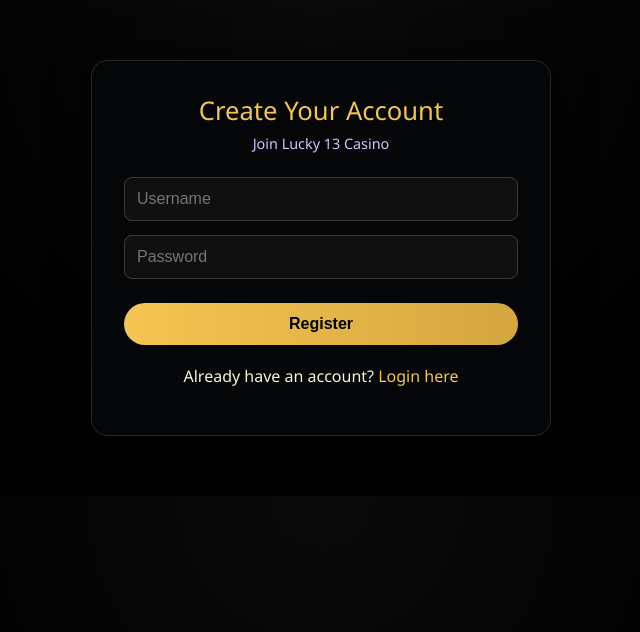
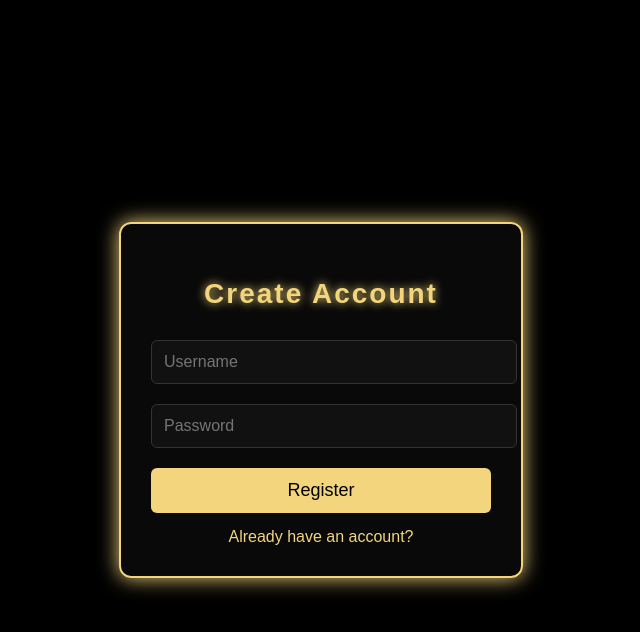
Before and after one commit to biohazards1108-lab/gambling-site, a plain HTML site: page register.html in a window 1280 px wide. Shown: the whole page, without its empty margins (319-959 px from the left). Drawn offline with Linux system fonts and the light colour scheme.

Commit message:
Update register.html

```diff
--- a/register.html
+++ b/register.html
@@ -1,140 +1,113 @@
 <!DOCTYPE html>
 <html lang="en">
 <head>
-<meta charset="UTF-8" />
+<meta charset="UTF-8">
 <title>Lucky 13 Casino – Register</title>
+<meta name="viewport" content="width=device-width, initial-scale=1.0">
+
 <style>
-    * { box-sizing: border-box; }
     body {
         margin: 0;
-        font-family: "Segoe UI", system-ui, sans-serif;
-        background: radial-gradient(circle at top, #0a0a0a 0%, #000 60%, #000 100%);
-        color: #f9f3d7;
+        padding: 0;
+        background: #000;
+        font-family: Arial, sans-serif;
+        color: #f2d57c;
+        display: flex;
+        justify-content: center;
+        align-items: center;
+        height: 100vh;
     }
 
-    .register-wrapper {
-        max-width: 460px;
-        margin: 60px auto;
-        background: #050608;
-        border: 1px solid #262626;
-        border-radius: 16px;
-        padding: 32px;
+    .register-box {
+        background: rgba(10, 10, 10, 0.95);
+        padding: 30px;
+        border-radius: 12px;
+        width: 340px;
         text-align: center;
-        box-shadow: 0 0 40px rgba(0, 0, 0, 0.8);
+        border: 2px solid #f2d57c;
+        box-shadow: 0 0 20px #f2d57c;
     }
 
-    .title {
-        font-size: 1.6rem;
-        color: #f5c451;
-        margin-bottom: 6px;
+    .register-box h2 {
+        margin-bottom: 20px;
+        font-size: 28px;
+        letter-spacing: 2px;
+        text-shadow: 0 0 10px #f2d57c;
     }
 
-    .subtitle {
-        font-size: 0.9rem;
-        color: #d0c7ff;
-        margin-bottom: 24px;
+    .register-box input {
+        width: 100%;
+        padding: 12px;
+        margin: 10px 0;
+        border-radius: 6px;
+        border: none;
+        background: #111;
+        color: #f2d57c;
+        font-size: 16px;
+        border: 1px solid #333;
     }
 
-    input {
+    .register-box input:focus {
+        outline: none;
+        border-color: #f2d57c;
+        box-shadow: 0 0 10px #f2d57c;
+    }
+
+    .register-box button {
         width: 100%;
         padding: 12px;
-        margin-bottom: 14px;
-        border-radius: 8px;
-        border: 1px solid #3a3a3a;
-        background: #101010;
-        color: #f9f3d7;
-        font-size: 1rem;
+        background: #f2d57c;
+        border: none;
+        border-radius: 6px;
+        color: #000;
+        font-size: 18px;
+        cursor: pointer;
+        margin-top: 10px;
+        transition: 0.3s;
     }
 
-    .btn {
-        width: 100%;
-        padding: 12px;
-        border-radius: 999px;
-        border: none;
-        background: linear-gradient(90deg, #f5c451, #d4a63f);
-        color: #000;
-        font-weight: bold;
-        font-size: 1rem;
-        cursor: pointer;
-        margin-top: 10px;
+    .register-box button:hover {
+        background: #c9b15f;
     }
 
-    .msg {
-        margin-top: 16px;
-        font-size: 0.9rem;
+    .register-box a {
+        color: #f2d57c;
+        text-decoration: none;
+        display: block;
+        margin-top: 15px;
+        font-size: 16px;
     }
 
-    a {
-        color: #f5c451;
-        text-decoration: none;
+    .register-box a:hover {
+        text-shadow: 0 0 10px #f2d57c;
     }
 </style>
 </head>
 <body>
 
-<div class="register-wrapper">
-    <div class="title">Create Your Account</div>
-    <div class="subtitle">Join Lucky 13 Casino</div>
+<div class="register-box">
+    <h2>Create Account</h2>
 
-    <input id="username" placeholder="Username" />
-    <input id="password" type="password" placeholder="Password" />
+    <form id="registerForm">
+        <input id="username" type="text" placeholder="Username" required>
+        <input id="password" type="password" placeholder="Password" required>
+        <button type="submit">Register</button>
+    </form>
 
-    <button class="btn" onclick="register()">Register</button>
-
-    <div class="msg" id="msg"></div>
-
-    <p style="margin-top:20px;">
-        Already have an account? <a href="login.html">Login here</a>
-    </p>
+    <a href="login.html">Already have an account?</a>
 </div>
 
 <script>
-async function register() {
-    const username = document.getElementById("username").value.trim();
-    const password = document.getElementById("password").value.trim();
-    const msg = document.getElementById("msg");
+const API = "https://YOUR_RAILWAY_URL_HERE"; // IMPORTANT — replace this
 
-    if (!username || !password) {
-        msg.textContent = "Please fill out all fields.";
-        msg.style.color = "red";
-        return;
-    }
-
-    try {
-        const res = await fetch("https://gambling-site-production.up.railway.app/register", {
-            method: "POST",
-            headers: { "Content-Type": "application/json" },
-            body: JSON.stringify({ username, password })
-        });
-
-        const data = await res.json();
-
-        if (data.success) {
-            msg.textContent = "Account created! Redirecting...";
-            msg.style.color = "lime";
-            setTimeout(() => {
-                window.location.href = "login.html";
-            }, 1200);
-        } else {
-            msg.textContent = data.error || "Registration failed.";
-            msg.style.color = "red";
-        }
-    } catch (err) {
-        msg.textContent = "Server error.";
-        msg.style.color = "red";
-    }
-}
-   <script>
-   <script src="js/register.js"></script>
-<script>
-const API = "https://gambling-site-production.up.railway.app";
 document.getElementById("registerForm").addEventListener("submit", async (e) => {
     e.preventDefault();
 
     const username = document.getElementById("username").value.trim();
     const password = document.getElementById("password").value.trim();
 
-    const response = await fetch("gambling-site-production.up.railway.app/register", {
+    try {
+        const response = await fetch(API + "/register", {
             method: "POST",
             headers: { "Content-Type": "application/json" },
             body: JSON.stringify({ username, password })
@@ -147,14 +120,18 @@
             return;
         }
 
-    // Store token
+        // Store token instantly
         localStorage.setItem("token", data.token);
 
-    // Redirect to games
+        // Redirect instantly
         window.location.href = "game/index.html";
+
+    } catch (err) {
+        alert("Server error. Check backend logs.");
+        console.error(err);
+    }
 });
 </script>
 
-
 </body>
 </html>
```
Lines whose indentation alone changed are shown as unchanged.
